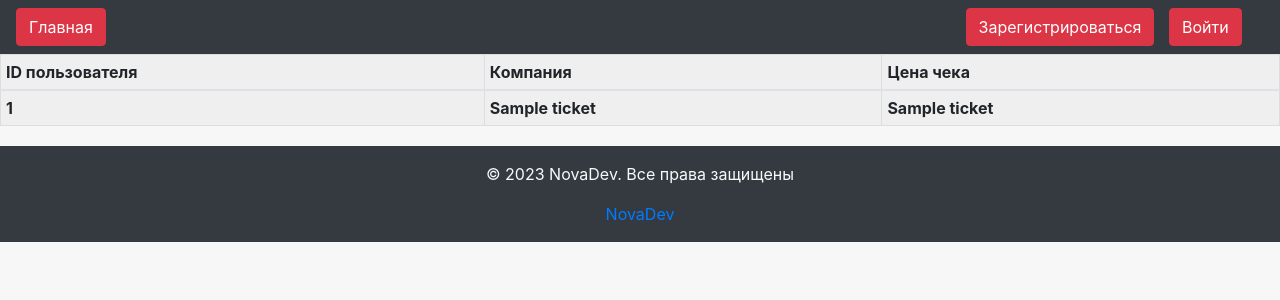
After one commit to Nova-Web-Development/pyshma, a Flask app: template templates/apanel.html in a window 1280 px wide. The commit adds this page. Shown: the top 300 px of the page. Run offline with Flask 3, Linux system fonts and the light colour scheme; the template is opened without the code that fills it: most values are stand-ins (such as "Sample title", 1, 10 or a date in 2020); lists and menus that the app fills with data are empty; some libraries are stand-ins or nearby versions.

Commit message:
create apanel and privelegies

```diff
--- a/UserLogin.py
+++ b/UserLogin.py
@@ -28,5 +28,8 @@ class UserLogin():
     def get_email(self):
         return str(self.user['email'])
 
+    def get_status(self):
+        return str(self.user['status'])
+
     def get_user(self):
         return self.user
--- a/main.py
+++ b/main.py
@@ -46,21 +46,27 @@ def generateToken(length=20) -> str:
             string += nums[r(0, len(nums) - 1)]
     return string
 
-@app.route('/api/users')
-def get_users():
+# @app.route('/api/users')
+# def get_users():
+#     cur = get_db().cursor()
+#     cur.execute('''SELECT * FROM users WHERE 1;''')
+#     res = cur.fetchall()
+#     return jsonify(res)
+
+# @app.route('/api/getinfo', methods=['GET'])
+# def is_registered():
+#     email = request.args.get('email')
+#     values = (email,)
+#     cur = get_db().cursor()
+#     cur.execute('''SELECT * FROM users WHERE email = ?;''', values)
+#     res = cur.fetchall()
+#     return jsonify(res)
+
+def get_status(user_id):
     cur = get_db().cursor()
-    cur.execute('''SELECT * FROM users WHERE 1;''')
+    cur.execute('''SELECT status FROM statuses WHERE user_id = ?;''', str(user_id))
     res = cur.fetchall()
-    return jsonify(res)
-
-@app.route('/api/getinfo', methods=['GET'])
-def is_registered():
-    email = request.args.get('email')
-    values = (email,)
-    cur = get_db().cursor()
-    cur.execute('''SELECT * FROM users WHERE email = ?;''', values)
-    res = cur.fetchall()
-    return jsonify(res)
+    return str(res[0][0])
 
 @app.route('/register', methods=['POST', 'GET'])
 def register():
@@ -69,8 +75,15 @@ def register():
         email = request.form['email']
         password = hashlib.md5(request.form['password1'].encode()).hexdigest()
         cur = get_db().cursor()
+        cur.execute('''SELECT * FROM users WHERE 1''')
+        res = cur.fetchall()
+        if len(res) > 0:
+            last_id = str(res[-1][0]+1)
+        else:
+            last_id = "1"
         values = (user_name, email, password)
         cur.execute('''INSERT INTO users (nickname, email, password) VALUES (?, ?, ?);''', values)
+        cur.execute('''INSERT INTO statuses (user_id, status) VALUES (?, ?);''', (last_id, 0))
         get_db().commit()
         return redirect('/')
     if current_user.is_authenticated:
@@ -93,13 +106,14 @@ def login():
                     'user_id': res[0][0],
                     'user_name': res[0][1],
                     'email': res[0][2],
-                    'password': res[0][3]
+                    'password': res[0][3],
+                    'status': get_status(res[0][0])
                 }
                 global userlogin
                 userlogin = UserLogin().create(user)
                 login_user(userlogin)
                 get_db().commit()
-                return redirect('/')
+                return redirect('/lk')
             else:
                 return redirect('/login')
     if current_user.is_authenticated:
@@ -132,7 +146,7 @@ def form():
     else:
         return render_template('form.html', isAuth=False)
 
-@app.route('/api/loadimage', methods=['POST', 'GET'])
+@app.route('/loadimage', methods=['POST', 'GET'])
 @login_required
 def load_image():
     if request.method == 'POST':
@@ -156,10 +170,31 @@ def load_image():
 @app.route('/lk')
 @login_required
 def lk():
+    statuses = {
+        "0": "Сотрудник",
+        "1": "Администратор",
+        "2": "Директор",
+        "3": "Разработчик"
+    }
+
     if current_user.is_authenticated:
-        return render_template('lk.html', isAuth=True, user_name=userlogin.get_name(), email=userlogin.get_email(), image='https://cs11.pikabu.ru/post_img/big/2020/08/12/9/159724243514442854.jpg')
+        return render_template('lk.html', isAuth=True, status=statuses[get_status(userlogin.get_id())], user_name=userlogin.get_name(), email=userlogin.get_email(), image='https://cs11.pikabu.ru/post_img/big/2020/08/12/9/159724243514442854.jpg')
     else:
         return render_template('lk.html', isAuth=False)
+
+@app.route('/apanel')
+@login_required
+def apanel():
+    if get_status(userlogin.get_id()) == "0":
+        return redirect('/lk')
+    else:
+        cur = get_db().cursor()
+        cur.execute('''SELECT * FROM tickets WHERE 1''')
+        res = cur.fetchall()
+        if current_user.is_authenticated:
+            return render_template('apanel.html', isAuth=True, tickets=res, user_name=userlogin.get_name(), email=userlogin.get_email(), image='https://cs11.pikabu.ru/post_img/big/2020/08/12/9/159724243514442854.jpg')
+        else:
+            return render_template('apanel.html', isAuth=False)
 
 if __name__ == '__main__':
     app.teardown_appcontext(close_db)
--- /dev/null
+++ b/templates/apanel.html
@@ -0,0 +1,42 @@
+{% extends 'base.html' %}
+{% block lk %}
+{% if isAuth %}
+<div class="rt">
+  <button class="btn btn-primary" onclick="location.href='/apanel'">
+    Панель управления
+  </button>
+  <button class="btn btn-primary" onclick="location.href='/lk'">
+    <span class="name-surname">{{ user_name }}</span>
+    <img id=" img" class="image square-image-rt" src="{{ image }}" alt="Фотография профиля">
+  </button>
+</div>
+{% else %}
+<div class="rt">
+  <button style="margin-left: 10px;" type="submit" class="nav-btn-2 btn btn-primary register" onclick="location.href = '/register'">Зарегистрироваться</button>
+  <button style="margin-left: 10px;" type="submit" class="nav-btn-2 btn btn-primary login" onclick="location.href = '/login'">Войти</button>
+</div>
+{% endif %}
+{% endblock lk %}
+{% block body %}
+<div class="tab-content" id="myTabContent">
+    <div class="tab-pane fade show active" id="developers" role="tabpanel" aria-labelledby="developers-tab">
+        <table class="table" id="developers-template">
+            <!-- Ваша таблица со столбцами: ник, ВК, должность, фракция и дата регистрации для developers -->
+            <thead>
+                <tr>
+                    <th>ID пользователя</th>
+                    <th>Компания</th>
+                    <th>Цена чека</th>
+                </tr>
+            </thead>
+            {% for ticket in tickets %}
+            <tbody>
+                <th>{{ ticket[0] }}</th>
+                <th>{{ ticket[1] }}</th>
+                <th>{{ ticket[2] }}</th>
+            </tbody>
+            {% endfor %}
+        </table>
+    </div>
+</div>
+{% endblock body %}
--- a/templates/lk.html
+++ b/templates/lk.html
@@ -38,7 +38,7 @@
                 <div class="col-md-6">
                     <p><strong>Никнейм: {{ user_name }}</strong> <span id="vk_link"></span></p>
                     <p><strong>Email: {{ email }}</strong> <span id="lvl"></span></p>
-                    <p><strong>Должность: Сотрудник</strong> <span id="date"></span></p>
+                    <p><strong>Должность: {{ status }}</strong> <span id="date"></span></p>
                 </div>
             </div>
         </div>
```
Also changed, not shown: database.db.
